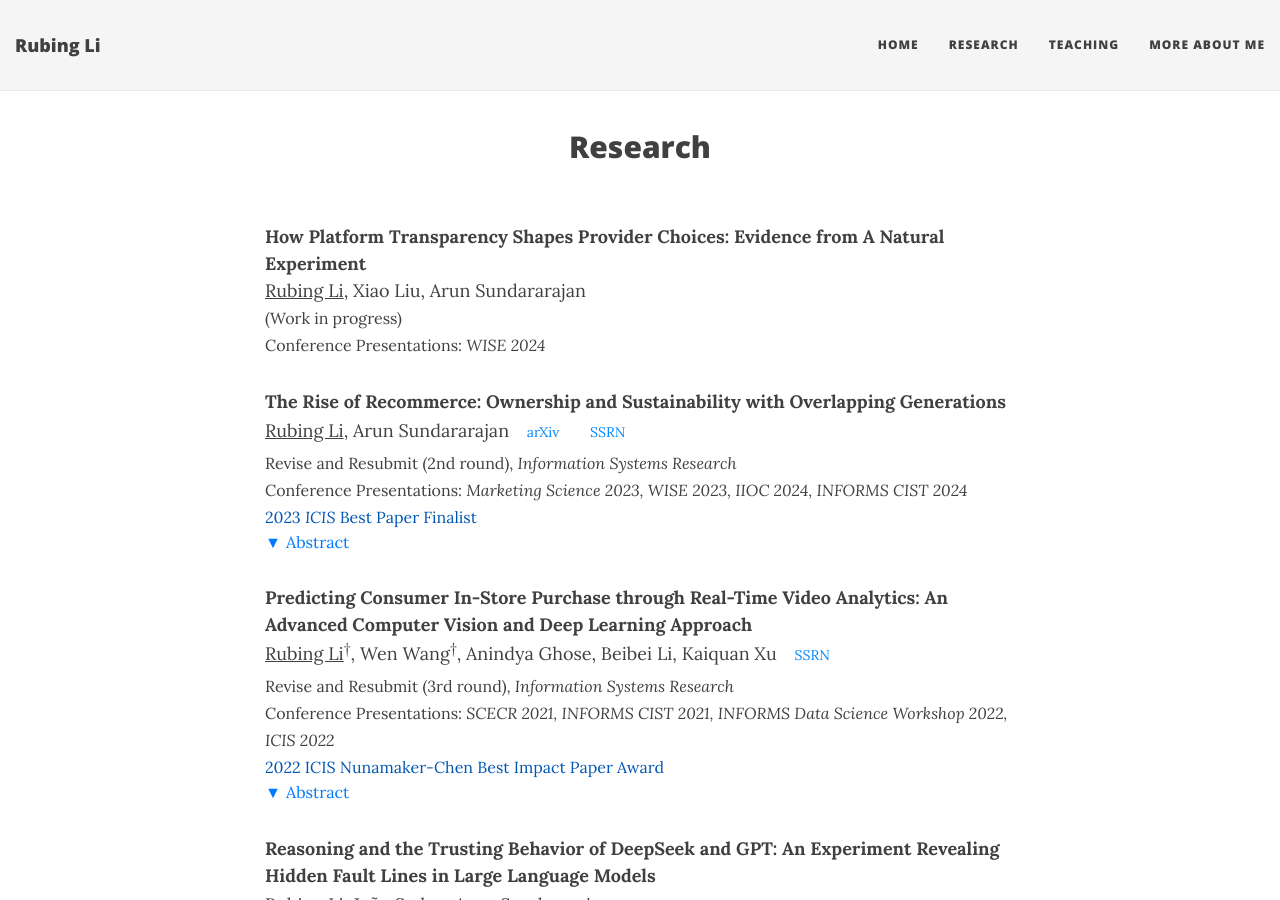
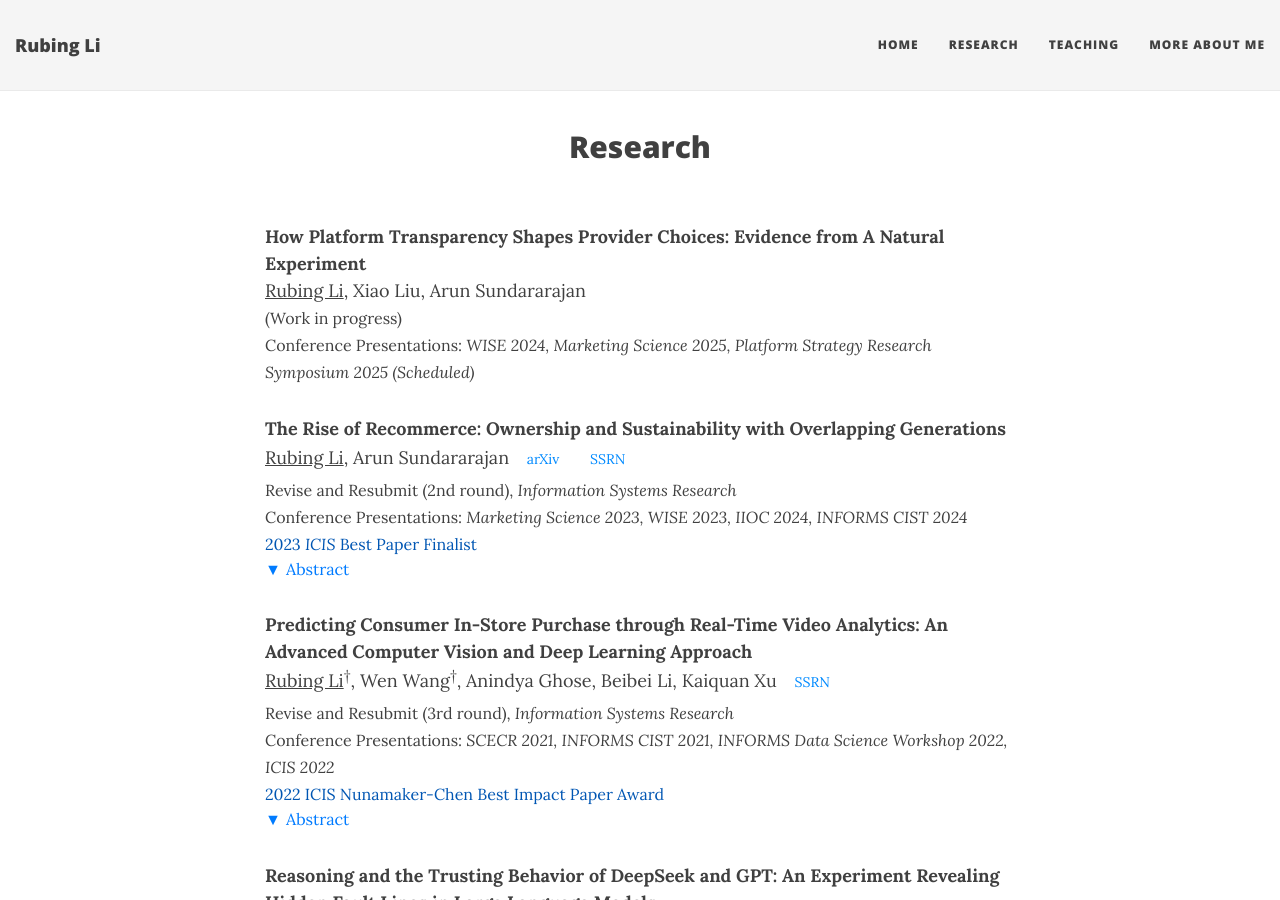
Before and after one commit to RubingLi123/rubingli123.github.io, a Jekyll site: the page built from research.md, in a window 1280 px wide and 900 px high. Built offline with Jekyll 4.4.1, drawn with Linux system fonts in a browser that asks for light colours; nearby versions of some CDN libraries.

Commit message:
Update research.md

```diff
--- a/research.md
+++ b/research.md
@@ -41,7 +41,7 @@ title: Research
 **How  Platform Transparency Shapes Provider Choices: Evidence from A Natural Experiment**
 <u>Rubing Li</u>, Xiao Liu, Arun Sundararajan
 <br><span style="font-size: 16px;">(Work in progress)</span>
-<br><span style="font-size: 16px;">Conference Presentations: <em>WISE 2024</em></span>
+<br><span style="font-size: 16px;">Conference Presentations: <em>WISE 2024, Marketing Science 2025, Platform Strategy Research Symposium 2025 (Scheduled)</em></span>
 
 
 **The Rise of Recommerce: Ownership and Sustainability with Overlapping Generations**
```
